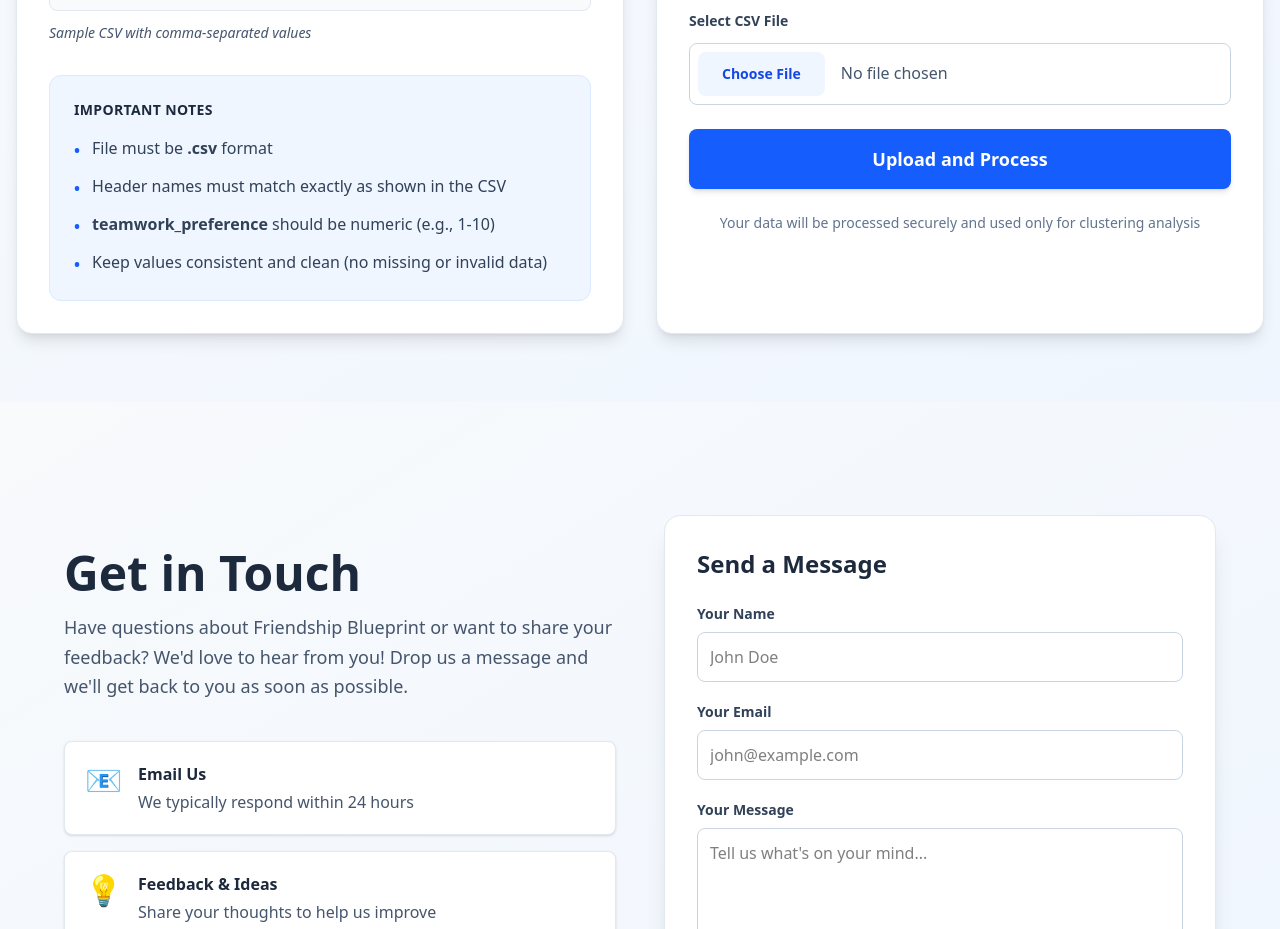
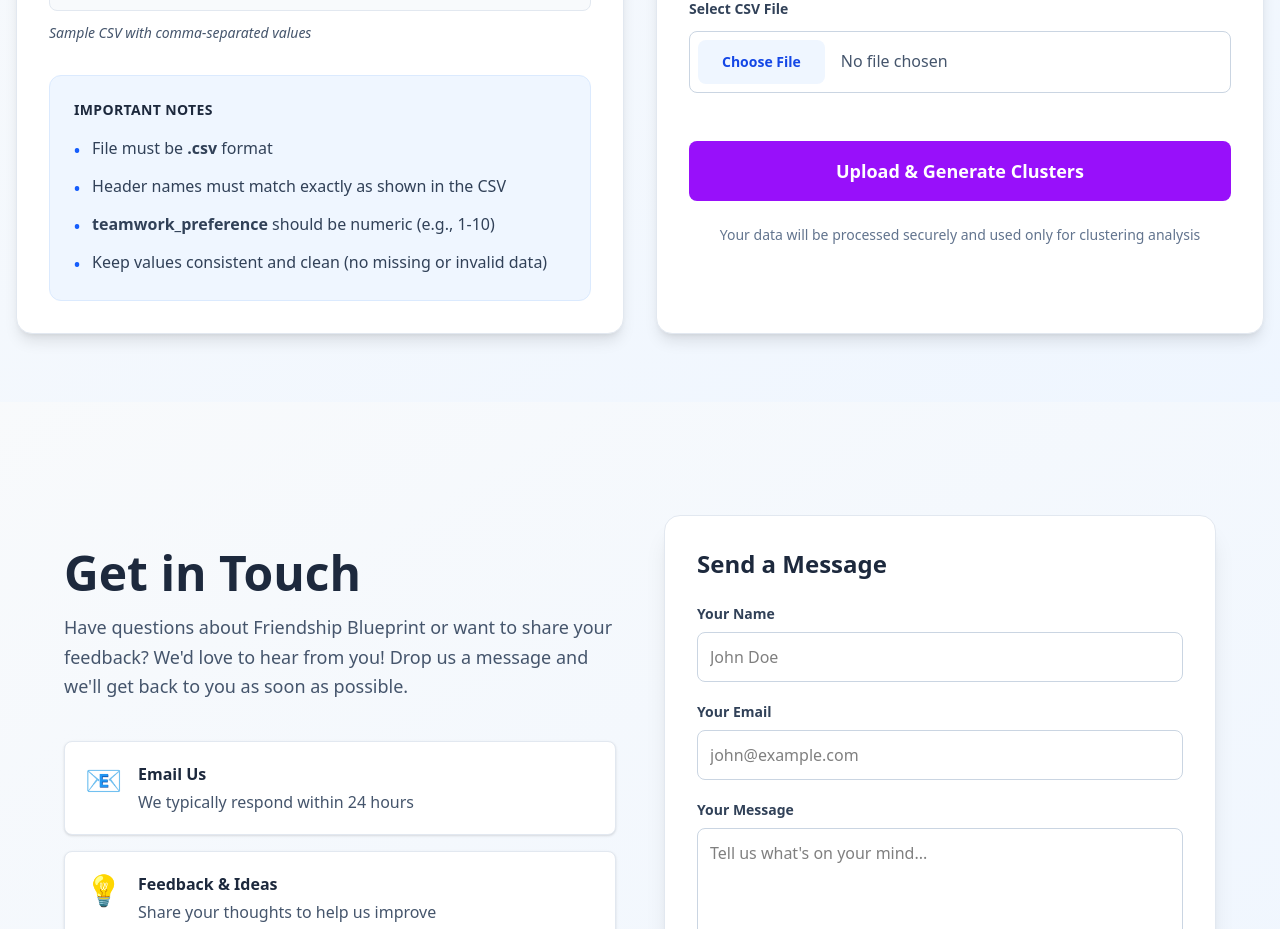
Before and after one commit to debasishghosh-lab/Friendship-blueprint, a React (Vite) app: page / in a window 1280 px wide. Shown: the part 1160-2089 px from the top of the page. Built offline with nearby package versions, Linux system fonts and the light colour scheme.

Commit message:
button changed

```diff
--- a/src/Upload.jsx
+++ b/src/Upload.jsx
@@ -143,42 +143,14 @@ function Upload() {
               {/* Upload Button */}
               {/* Upload Button */}
               <button
-                onClick={handleUpload}
-                disabled={isProcessing}
-                className={`w-full text-white px-6 py-4 rounded-lg font-semibold text-lg transition-all duration-200 shadow-md focus:outline-none focus:ring-4 focus:ring-blue-300 ${
-                  isProcessing
-                    ? 'bg-blue-400 cursor-not-allowed'
-                    : 'bg-blue-600 hover:bg-blue-700 active:bg-blue-800 hover:shadow-lg transform hover:-translate-y-0.5'
-                }`}
-              >
-                {isProcessing ? (
-                  <span className="flex items-center justify-center gap-3">
-                    <svg
-                      className="animate-spin h-5 w-5 text-white"
-                      xmlns="http://www.w3.org/2000/svg"
-                      fill="none"
-                      viewBox="0 0 24 24"
-                    >
-                      <circle
-                        className="opacity-25"
-                        cx="12"
-                        cy="12"
-                        r="10"
-                        stroke="currentColor"
-                        strokeWidth="4"
-                      ></circle>
-                      <path
-                        className="opacity-75"
-                        fill="currentColor"
-                        d="M4 12a8 8 0 018-8V0C5.373 0 0 5.373 0 12h4zm2 5.291A7.962 7.962 0 014 12H0c0 3.042 1.135 5.824 3 7.938l3-2.647z"
-                      ></path>
-                    </svg>
-                    <span>Processing...</span>
-                  </span>
-                ) : (
-                  'Upload and Process'
-                )}
-              </button>
+              onClick={handleUpload}
+              disabled={isProcessing}
+              className={`mt-6 w-full text-white px-6 py-4 rounded-lg font-semibold text-lg transition ${
+                isProcessing ? "bg-purple-300" : "bg-purple-600 hover:bg-purple-700"
+              }`}
+            >
+              {isProcessing ? "Processing..." : "Upload & Generate Clusters"}
+            </button>
               {/* Helper Text */}
               <p className="mt-6 text-center text-sm text-slate-500">
                 Your data will be processed securely and used only for clustering analysis
```
